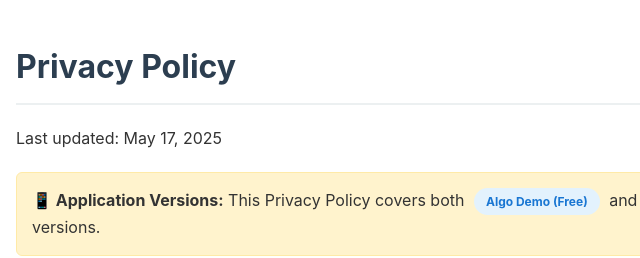
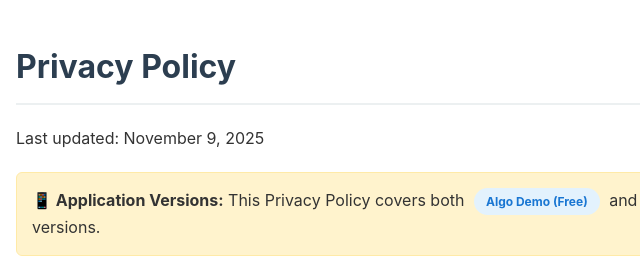
Before and after one commit to zzerostar/algoDemo.github.io, a plain HTML site: page privacy-policy.html in a window 1280 px wide. Shown: the top 258 px of the page, 224-864 px from the left. Drawn offline with Linux system fonts and the light colour scheme.

Commit message:
Updated the update time

```diff
--- a/privacy-policy.html
+++ b/privacy-policy.html
@@ -77,7 +77,7 @@
 </head>
 <body>
     <h1>Privacy Policy</h1>
-    <p>Last updated: May 17, 2025</p>
+    <p>Last updated: November 9, 2025</p>
 
     <div class="important-note">
         <strong>📱 Application Versions:</strong> This Privacy Policy covers both
```
Also changed, not shown: privacy-policy-zh-CN.html (+1 -1 lines).
